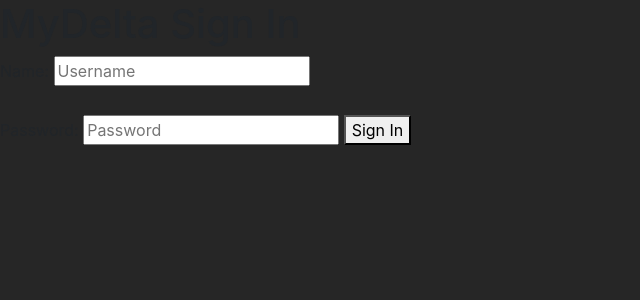
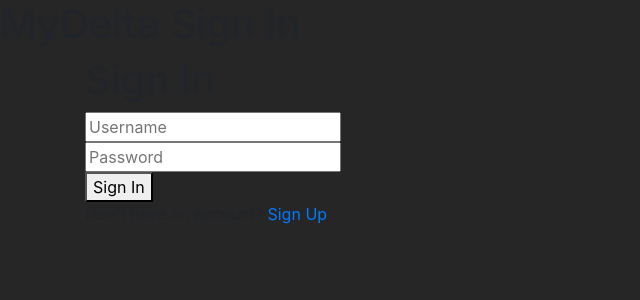
Before and after one commit to bahaaaldin214/hackathon23, a Flask app: page /signin/ in a window 1280 px wide. Shown: the top 300 px of the page, without its empty margins (0-640 px from the left). Run offline with Flask 3, Linux system fonts and the light colour scheme.

Commit message:
minor html changes

```diff
--- a/templates/signin.html
+++ b/templates/signin.html
@@ -12,14 +12,21 @@
 
 <body>
     <h1>MyDelta Sign In</h1>
-    <form id = "signin">
-        <label for="Name">Name:</label>
-        <input type="text" id="Name" name="Name" placeholder="Username" required minlength="3" maxlength="20">
-        <br><br>
-        <label for="Password">Password:</label>
-        <input type="password" id="Password" name="Password" placeholder="Password" required minlength="3" maxlength="20">
-        <button id = "signinbutton">Sign In</button>
-    </form>
+    <div class="container">
+        <div class="form">
+            <h1>Sign In</h1>
+            <form>
+                <div class="input-container">
+                    <input type="text" id="username" placeholder="Username" required>
+                </div>
+                <div class="input-container">
+                    <input type="password" id="password" placeholder="Password" required>
+                </div>
+                <button type="submit">Sign In</button>
+            </form>
+            <p class="alternative">Don't have an account? <a href="#">Sign Up</a></p>
+        </div>
+    </div>
 </body>
 
 </html>
```
Also changed, not shown: templates/index.html (+11 -11 lines).
